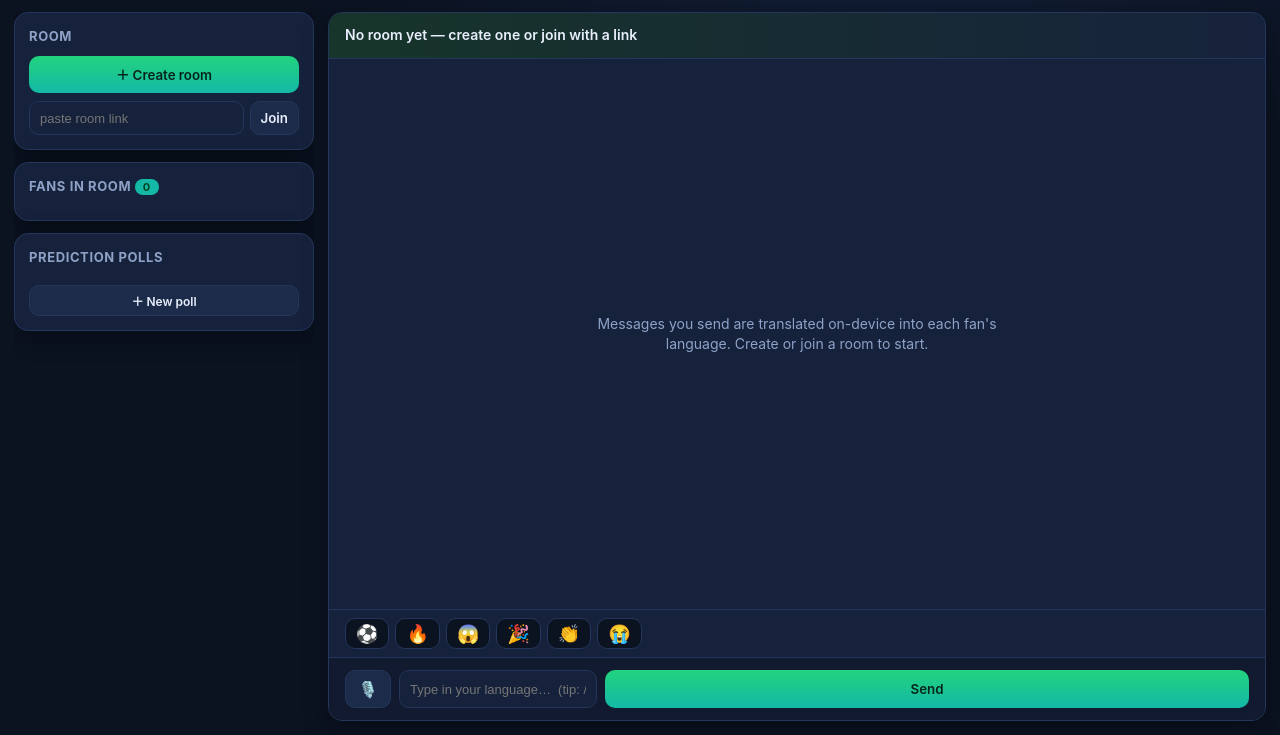
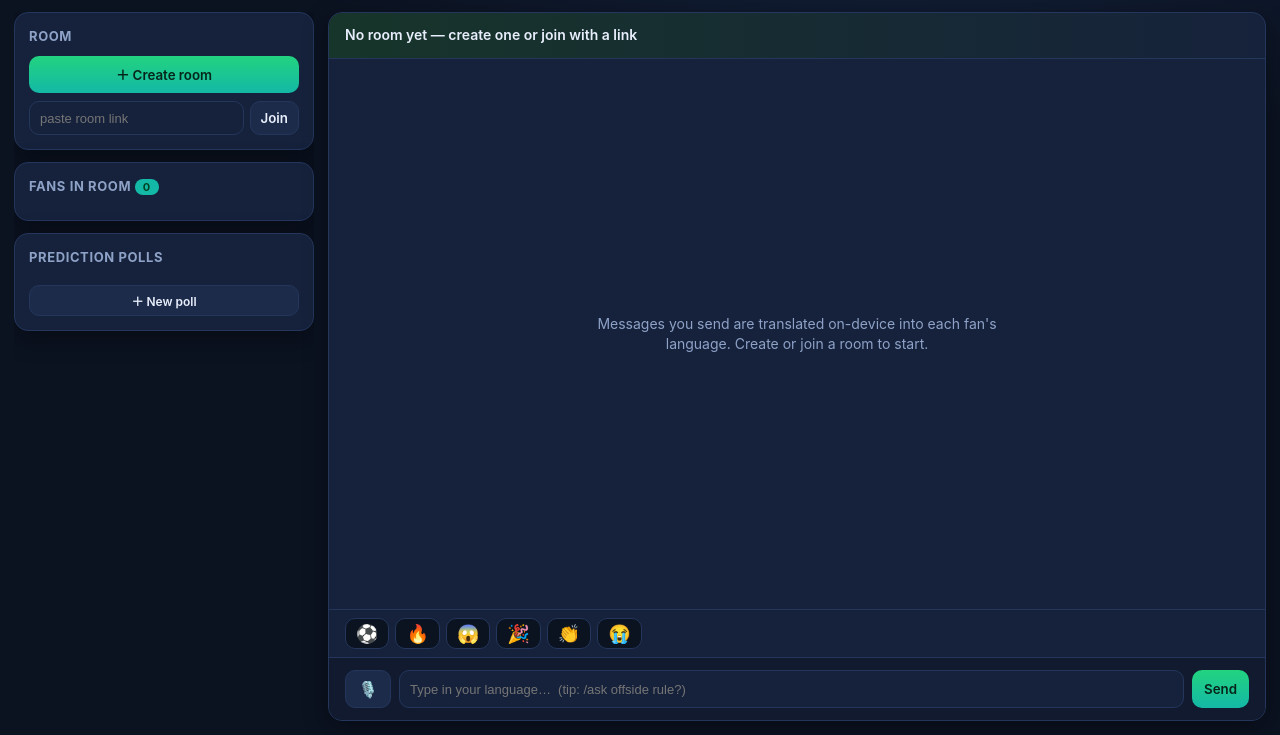
Before and after one commit to CareSwarm/FanCircle, a website: page app/index.html in a window 1280 px wide. Shown: the part 65-800 px from the top of the page. Drawn offline with Linux system fonts and the light colour scheme.

Commit message:
fix: Send button was swallowing the composer row
.btn.primary defaults to width:100% for the sidebar/modal full-width
buttons, which leaked into the inline composer Send button since it also
carries the primary class — squeezed the message input down to a sliver.
Scoped a reset for .composer .btn.

```diff
--- a/app/style.css
+++ b/app/style.css
@@ -128,6 +128,9 @@
 
 .composer { display: flex; gap: 8px; padding: 12px 16px; border-top: 1px solid var(--line); background: var(--bg2); }
 .grow { flex: 1; }
+/* .btn.primary defaults to width:100% for the sidebar/modal buttons — reset
+   it here so the inline Send button doesn't swallow the row. */
+.composer .btn { width: auto; flex: none; }
 .btn.mic { font-size: 16px; padding: 8px 12px; flex: none; }
 .btn.mic.active { background: var(--danger); border-color: var(--danger); animation: pulse 1s infinite; }
 .btn.danger { background: var(--danger); border-color: var(--danger); color: #2a0006; }
```
